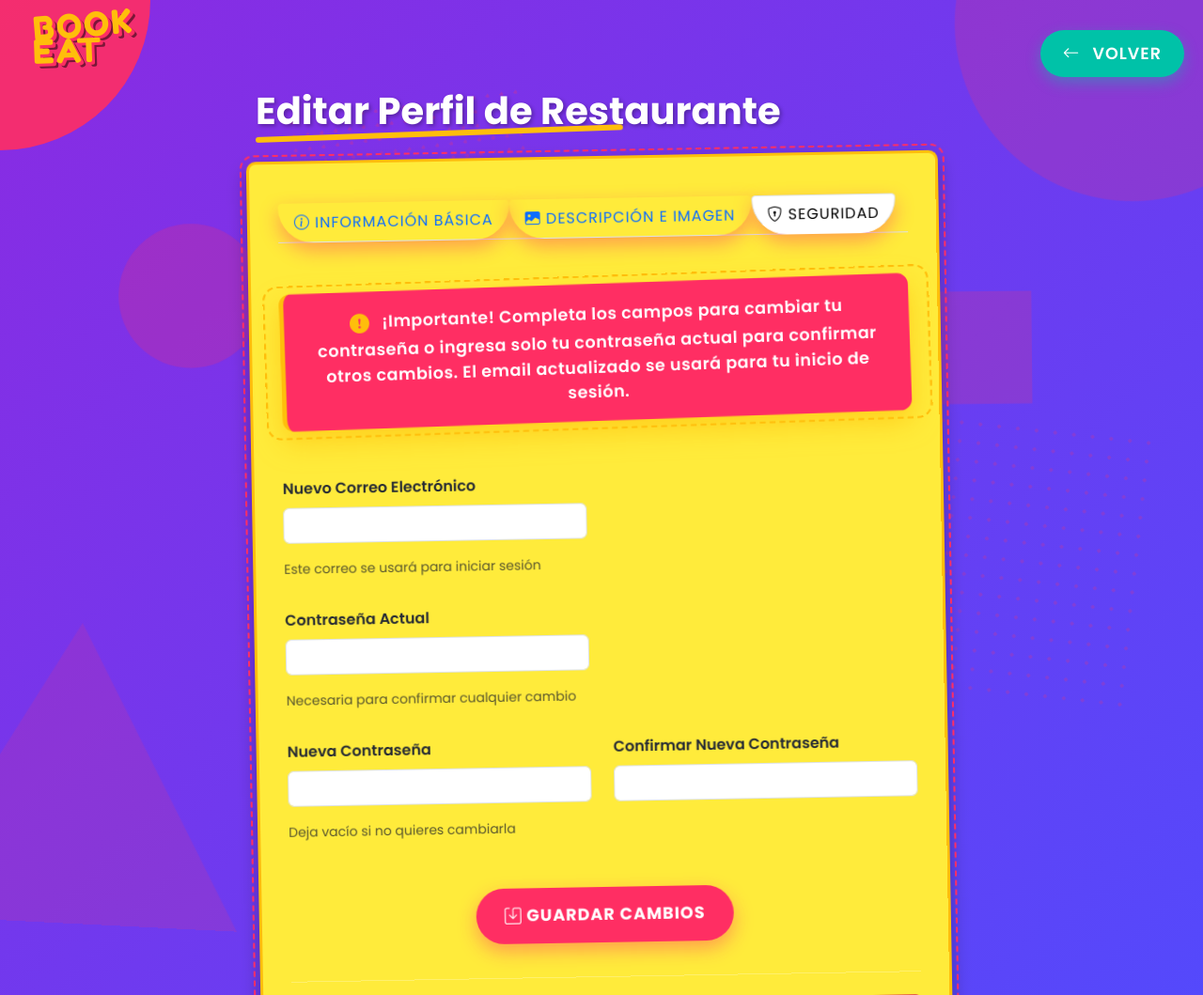
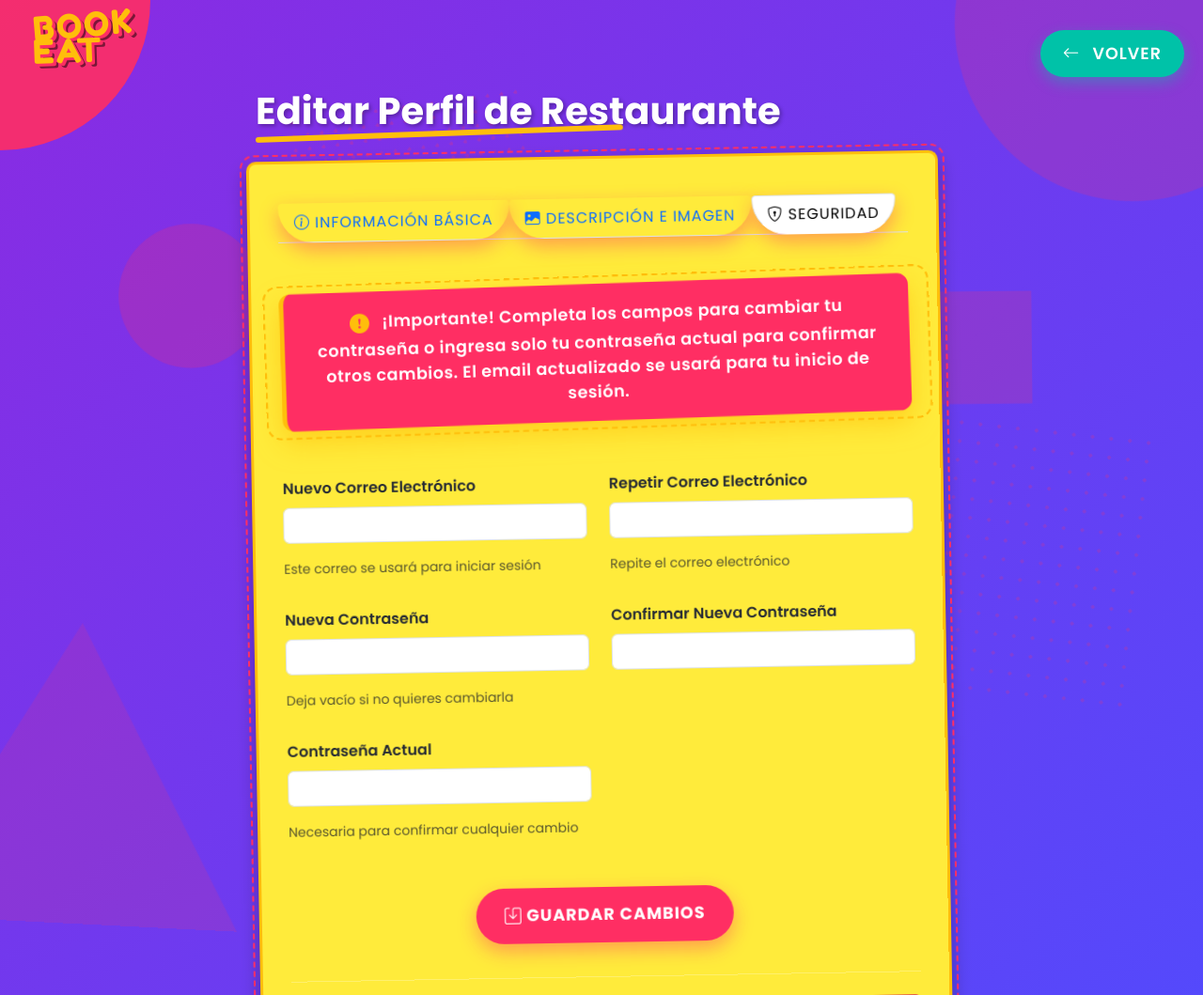
Before and after one commit to ToniTF/reservatumesa, a Flask app: page /restaurant/edit_profile in a window 1280 px wide, after a click on "SEGURIDAD". Shown: the top 1059 px of the page at 94% size. Run offline with Flask 3, Linux system fonts and the light colour scheme; a user stored in the database is signed in; data comes from the database, SQL or seed files in the repository.

Commit message:
comrpobación de correo_rest

```diff
--- a/app.py
+++ b/app.py
@@ -860,25 +860,37 @@ def update_restaurant_profile():
     restaurant_id = session['restaurant_id']
     connection = db.get_connection()
 
-    # Obtener datos del formulario (incluye nuevo campo email)
+    # Obtener datos del formulario
     restaurant_name = request.form.get('restaurant_name')
     address = request.form.get('address')
     phone = request.form.get('phone')
     website = request.form.get('website')
     description = request.form.get('description')
-    email = request.form.get('email')  # Nuevo campo para email
+    email = request.form.get('email')
+    repeat_email = request.form.get('repeat_email')
     current_password = request.form.get('current_password')
     new_password = request.form.get('new_password')
     confirm_password = request.form.get('confirm_password')
 
-    # Procesar la URL para asegurar formato correcto
+    # Validar que los correos electrónicos sean iguales
+    if email != repeat_email:
+        with connection.cursor() as cursor:
+            cursor.execute("SELECT * FROM restaurant WHERE restaurant_id = %s", (restaurant_id,))
+            restaurant = cursor.fetchone()
+        connection.close()
+        return render_template('restaurant/edit_profile.html',
+                               restaurant=restaurant,
+                               message="Los correos electrónicos no coinciden",
+                               message_type="danger")
+
+    # Procesar la URL del sitio web si es necesario
     if website:
         if website.startswith('www.') and not website.startswith(('http://', 'https://')):
             website = 'https://' + website
         elif not website.startswith(('http://', 'https://', 'www.')):
             website = 'https://www.' + website
         elif website.startswith('www.'):
-            website = 'https://www.' + website
+            website = 'https://' + website
 
     try:
         with connection.cursor() as cursor:
@@ -887,7 +899,7 @@ def update_restaurant_profile():
             cursor.execute(query, (restaurant_id,))
             restaurant = cursor.fetchone()
 
-            # Verificar contraseña actual
+            # Verificar la contraseña actual
             stored_password = restaurant['password']
             if not bcrypt.checkpw(current_password.encode('utf-8'), stored_password.encode('utf-8')):
                 return render_template(
@@ -915,8 +927,7 @@ def update_restaurant_profile():
             if image and image.filename:
                 from werkzeug.utils import secure_filename
                 import os, time
-                if not hasattr(app, 'config') or 'UPLOAD_FOLDER' not in app.config:
-                    app.config['UPLOAD_FOLDER'] = 'static/img'
+                app.config['UPLOAD_FOLDER'] = 'static/img'
                 secure_filename_value = secure_filename(image.filename)
                 timestamp = int(time.time())
                 filename = f"{timestamp}_{secure_filename_value}"
@@ -927,28 +938,25 @@ def update_restaurant_profile():
             else:
                 image_name = restaurant['image']
 
-            # Actualizar datos del restaurante, incluyendo el email
+            # Actualizar datos del restaurante, incluyendo el nuevo email
             update_query = """
             UPDATE restaurant
-            SET restaurant_name = %s, address = %s, phone = %s,
-                website = %s, description = %s, password = %s,
-                image = %s, email = %s
+            SET restaurant_name = %s, address = %s, phone = %s, website = %s,
+                description = %s, password = %s, image = %s, email = %s
             WHERE restaurant_id = %s
             """
             cursor.execute(update_query, (
-                restaurant_name, address, phone, website,
-                description, hashed_password, image_name, email,
-                restaurant_id
+                restaurant_name, address, phone, website, description,
+                hashed_password, image_name, email, restaurant_id
             ))
             connection.commit()
 
-            # Actualizar datos en la sesión: email y restaurant_name (y username si lo requieres)
+            # Actualizar la sesión con el nuevo email
             session['restaurant_name'] = restaurant_name
             session['email'] = email
 
-            # Obtener datos actualizados para el formulario
-            query = "SELECT * FROM restaurant WHERE restaurant_id = %s"
-            cursor.execute(query, (restaurant_id,))
+            # Obtener los datos actualizados para mostrar en el formulario
+            cursor.execute("SELECT * FROM restaurant WHERE restaurant_id = %s", (restaurant_id,))
             updated_restaurant = cursor.fetchone()
 
             return render_template(
--- a/templates/restaurant/edit_profile.html
+++ b/templates/restaurant/edit_profile.html
@@ -167,13 +167,10 @@
                                         <input type="email" class="form-control" id="email" name="email" value="{{ restaurant.email }}" required>
                                         <small class="form-text text-muted">Este correo se usará para iniciar sesión</small>
                                     </div>
-                                </div>
-
-                                <div class="row">
                                     <div class="col-md-6 mb-3">
-                                        <label for="current_password" class="form-label">Contraseña Actual</label>
-                                        <input type="password" class="form-control" id="current_password" name="current_password" required>
-                                        <small class="form-text text-muted">Necesaria para confirmar cualquier cambio</small>
+                                        <label for="repeat_email" class="form-label">Repetir Correo Electrónico</label>
+                                        <input type="email" class="form-control" id="repeat_email" name="repeat_email" value="{{ restaurant.email }}" required>
+                                        <small class="form-text text-muted">Repite el correo electrónico</small>
                                     </div>
                                 </div>
 
@@ -186,6 +183,14 @@
                                     <div class="col-md-6 mb-3">
                                         <label for="confirm_password" class="form-label">Confirmar Nueva Contraseña</label>
                                         <input type="password" class="form-control" id="confirm_password" name="confirm_password">
+                                    </div>
+                                </div>
+
+                                <div class="row">
+                                    <div class="col-md-6 mb-3">
+                                        <label for="current_password" class="form-label">Contraseña Actual</label>
+                                        <input type="password" class="form-control" id="current_password" name="current_password" required>
+                                        <small class="form-text text-muted">Necesaria para confirmar cualquier cambio</small>
                                     </div>
                                 </div>
 
```
